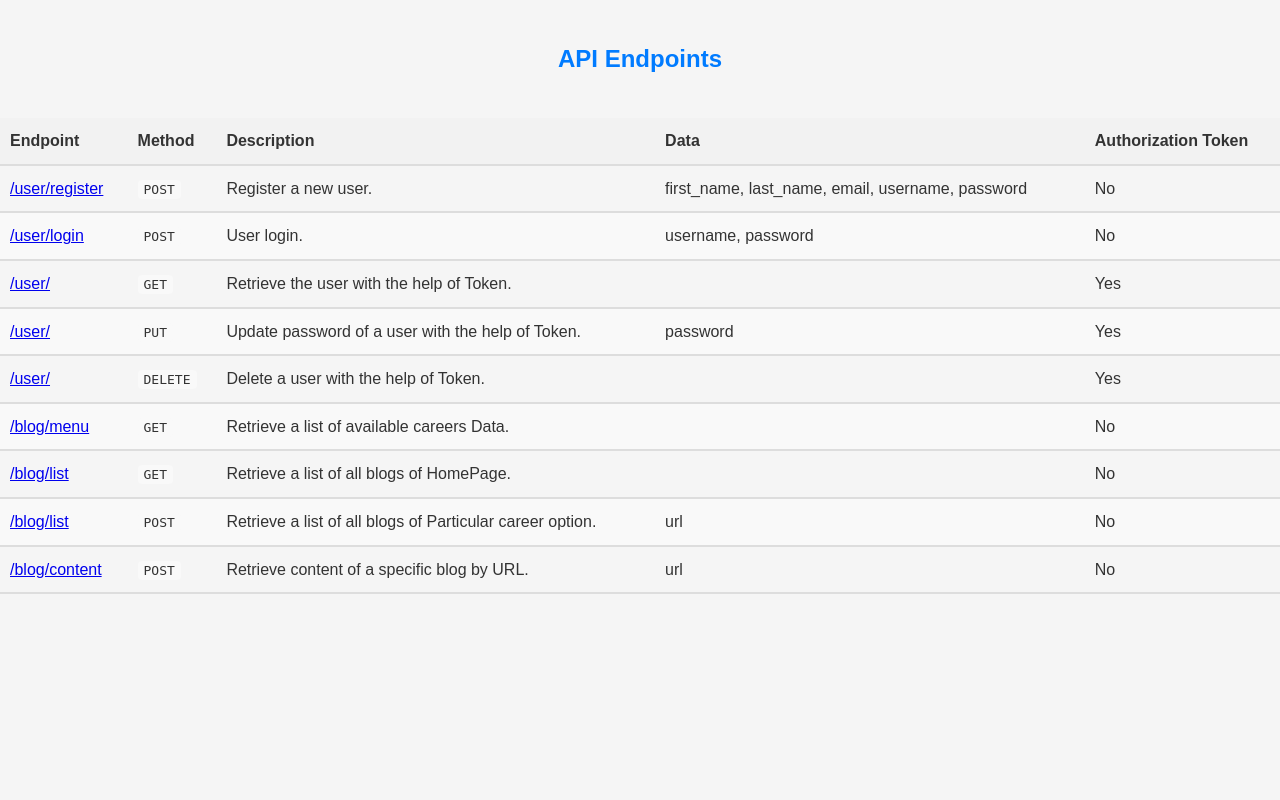
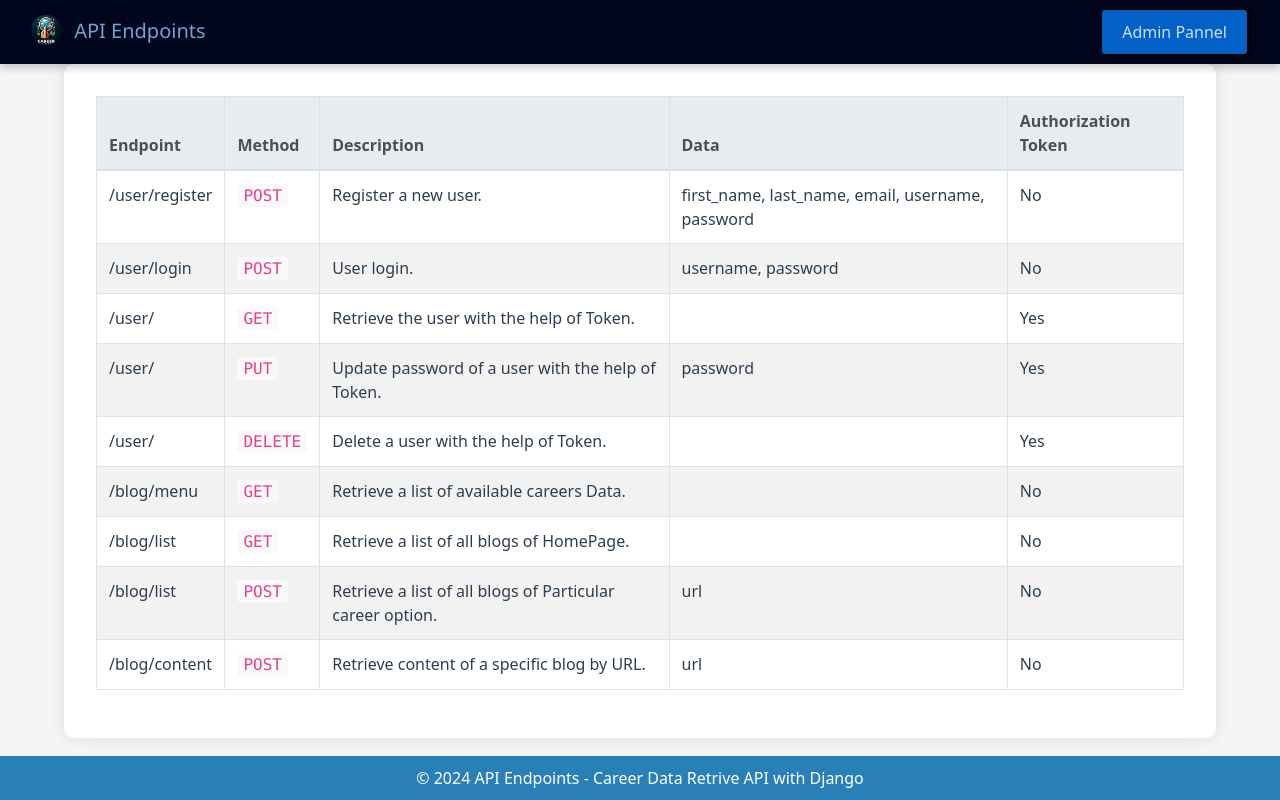
Before and after one commit to EnthusiasticXcoder/Django-carrierAPI, a Django app: page / in a window 1280 px wide. Run offline with Django 4.2, Linux system fonts and the light colour scheme; some libraries are stand-ins or nearby versions.

Commit message:
update: change the UI of home page

```diff
--- a/static/css/style.css
+++ b/static/css/style.css
@@ -7,11 +7,74 @@
     color: #333;
 }
 
-h2 {
+@keyframes slide-down {
+    0% {
+        opacity: 0;
+        transform: translateY(-100px);
+    }
+
+    100% {
+        opacity: 1;
+        transform: translateY(0px);
+    }
+}
+
+
+@keyframes slide-down-table {
+    0% {
+        opacity: 0;
+        transform: translateY(-800px);
+    }
+
+    100% {
+        opacity: 1;
+        transform: translateY(0px);
+    }
+}
+
+@keyframes slide-up {
+    0% {
+        opacity: 0.5;
+        transform: translateY(100px);
+    }
+
+    100% {
+        opacity: 1;
+        transform: translateY(0px);
+    }
+}
+
+
+.padding {
+    padding-left: 5%;
+    padding-top: 5%;
+    padding-right: 5%;
+}
+
+.container {
+    margin-bottom: 3rem;
+    border-radius: 10px;
+    padding: 2rem;
+    background-color: #fff;
+    box-shadow: 0px 0px 15px rgba(0, 0, 0, 0.1);
+    max-width: 960px;
+    width: 80%;
+    animation: slide-down-table 1.5s ease-out;
+}
+
+footer {
+    padding: 1rem;
+    background-color: #2980b9;
+    color: #fff;
+    padding: 10px;
     text-align: center;
-    padding: 20px 0;
-    color: #007bff;
+    position: fixed;
+    bottom: 0;
+    width: 100%;
+    animation: slide-up 2s ease;
 }
+
+
 
 table {
     width: 100%;
@@ -19,10 +82,14 @@
     margin-bottom: 20px;
 }
 
-th, td {
+th,
+td {
     padding: 10px;
     border-bottom: 2px solid #ddd;
     text-align: left;
+    border: 1px solid #ddd;
+    text-align: left;
+    color: #2c3e50;
 }
 
 th {
@@ -32,7 +99,7 @@
 }
 
 tr:nth-child(even) {
-    background-color: #f9f9f9;
+    background-color: #f2f2f2;
 }
 
 tr:hover {
@@ -44,3 +111,70 @@
     padding: 2px 6px;
     border-radius: 4px;
 }
+
+h1,
+h2 {
+    color: #2980b9;
+    text-shadow: 1px 1px 1px rgba(255, 255, 255, 0.5);
+}
+
+p,
+a {
+    color: #fff;
+}
+
+a {
+    text-decoration: underline;
+}
+
+a:hover {
+    color: #60aefc;
+}
+
+
+.navbar-custom {
+    box-shadow: 0 2px 4px rgba(0, 0, 0, 0.1);
+    position: fixed;
+    background-color: #02061c;
+    width: 100%;
+    animation: slide-down 2s ease-in;
+}
+
+.navbar-custom .navbar-brand {
+    color: #85c3f6d5;
+    font-family: 'Segoe UI', Tahoma, Geneva, Verdana, sans-serif;
+}
+
+.navbar-custom .navbar-brand img {
+    border-radius: 50%;
+    border-bottom-left-radius: 50%;
+    border-bottom-right-radius: 50%;
+    margin-right: 0.5rem;
+    transition: transform 0.3s ease;
+}
+
+.navbar-custom:hover .navbar-brand img {
+    transform: translateY(-2px);
+}
+
+.navbar-custom:focus,
+.navbar-custom:focus-within,
+.navbar-custom:hover {
+    box-shadow: 0 4px 8px rgba(0, 0, 0, 0.2);
+}
+
+.elevated-outlined-button {
+    background-color: rgb(2, 96, 198);
+    color: rgb(201, 226, 251);
+    border: 2px solid black;
+    padding: 10px 20px;
+    border-radius: 5px;
+    box-shadow: 2px 2px 5px rgba(0, 0, 0, 0.3);
+    transition: all 0.3s ease;
+  }
+
+  .elevated-outlined-button:hover {
+    background-color: rgb(9, 9, 119);
+    color: rgb(119, 191, 249);
+    cursor: pointer;
+  }
--- a/templates/index.html
+++ b/templates/index.html
@@ -1,15 +1,32 @@
 <!DOCTYPE html> {% load static %}
 <html lang="en">
+
 <head>
     <meta charset="UTF-8">
     <meta name="viewport" content="width=device-width, initial-scale=1.0">
     <title>API Endpoints</title>
-    <link rel="stylesheet" href= "{% static 'css\style.css' %}">
+    <link rel="icon" href="{% static 'images\icon_flutter.png' %}">
+    <link rel="stylesheet" href="https://maxcdn.bootstrapcdn.com/bootstrap/4.5.2/css/bootstrap.min.css">
+    <link rel="stylesheet" href="{% static 'css\style.css' %}">
+    <link href="https://cdn.jsdelivr.net/npm/tailwindcss@2.2.19/dist/tailwind.min.css" rel="stylesheet">
 </head>
+
+<nav class="navbar navbar-custom">
+    <div class="container-fluid">
+        <a class="navbar-brand">
+            <img src="{% static 'images\icon_flutter.png' %}" alt="" width="30" height="24"
+                class="d-inline-block align-text-top">
+            API Endpoints
+        </a>
+        <button onclick="location.href='/admin'" class="elevated-outlined-button">Admin Pannel</button>
+    </div>
+</nav>
+
 <body>
-    <h2>API Endpoints</h2>
-    <table>
-        <thead>
+    <div class="padding">
+        <div class="container">
+            <table class="table table-bordered">
+                <thead class="thead-light">
                     <tr>
                         <th>Endpoint</th>
                         <th>Method</th>
@@ -84,5 +101,15 @@
                     </tr>
                 </tbody>
             </table>
+        </div>
+    </div>
+
+    <footer>
+        <p>© 2024 API Endpoints - Career Data Retrive API with Django</p>
+    </footer>
+    <script src="https://code.jquery.com/jquery-3.5.1.slim.min.js"></script>
+    <script src="https://cdn.jsdelivr.net/npm/@popperjs/core@2.11.6/dist/umd/popper.min.js"></script>
+    <script src="https://cdn.jsdelivr.net/npm/bootstrap@5.3.0-alpha1/dist/js/bootstrap.min.js"></script>
 </body>
+
 </html>
```
Also changed, not shown: static/images/icon_flutter.png (added). Lines whose indentation alone changed are shown as unchanged.
